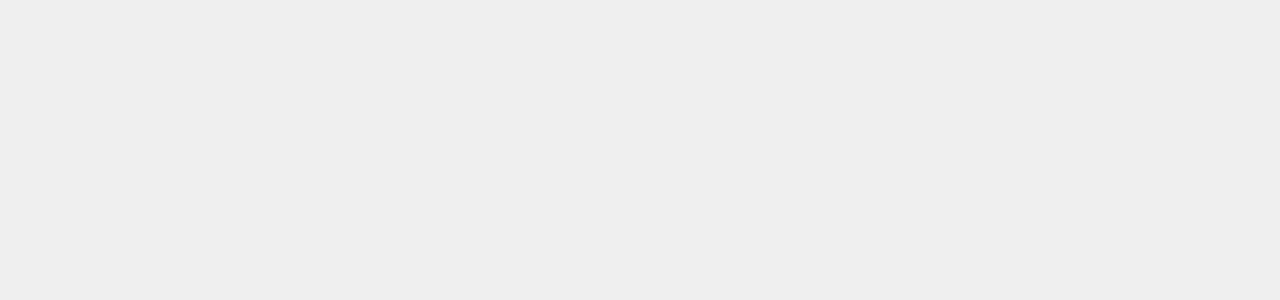
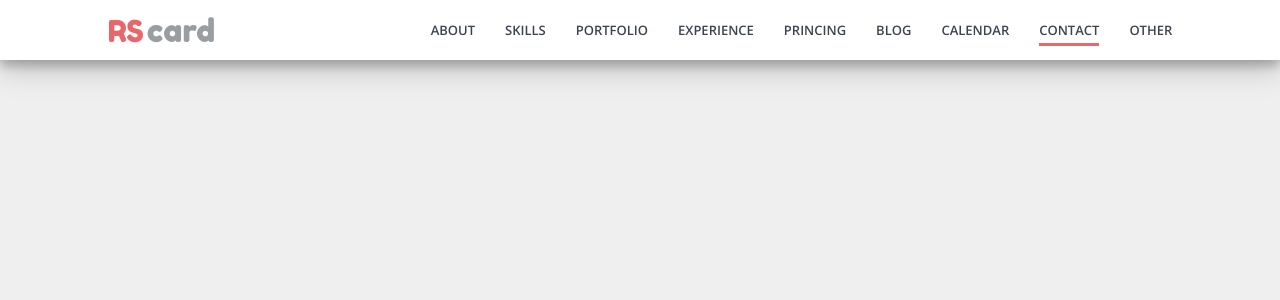
Before and after one commit to AlePaulichen/RScard, an Angular app: page /contact in a window 1280 px wide. Before the commit this address led to /. Shown: the top 300 px of the page. Built offline with nearby package versions, Linux system fonts and the light colour scheme.

Commit message:
contact module created

```diff
--- a/src/app/app-routing.module.ts
+++ b/src/app/app-routing.module.ts
@@ -10,6 +10,7 @@ const routes: Routes = [
     children: [
       { path: '', redirectTo: 'about', pathMatch: 'full' },
       { path: 'about', loadChildren: './about/about.module#AboutModule' },
+      { path: 'contact', loadChildren: './contact/contact.module#ContactModule' },
     ]
   }
 ];
--- /dev/null
+++ b/src/app/contact/pages/contact.component.html
@@ -0,0 +1 @@
+Contact works!
--- /dev/null
+++ b/src/app/contact/pages/contact.component.ts
@@ -0,0 +1,12 @@
+import { Component, OnInit } from '@angular/core';
+
+@Component({
+    selector: 'app-contact',
+    templateUrl: './contact.component.html',
+    styleUrls: ['./contact.component.scss']
+})
+export class ContactComponent implements OnInit {
+    constructor() { }
+
+    ngOnInit(): void { }
+}
--- a/src/app/shared/components/menu/menu.component.html
+++ b/src/app/shared/components/menu/menu.component.html
@@ -10,7 +10,7 @@
         <li class="navigation-item" routerLinkActive="-active"><a class="link">Princing</a></li>
         <li class="navigation-item" routerLinkActive="-active"><a class="link">Blog</a></li>
         <li class="navigation-item" routerLinkActive="-active"><a class="link">Calendar</a></li>
-        <li class="navigation-item" routerLinkActive="-active"><a class="link">Contact</a></li>
+        <li class="navigation-item" routerLink="/contact" routerLinkActive="-active"><a class="link">Contact</a></li>
         <li class="navigation-item" routerLinkActive="-active"><a class="link">Other</a></li>
     </ul>
     <button class="navigation-button">Menu</button>
```
Also changed, not shown: src/app/contact/contact.module.ts (added, +13 -0 lines), src/app/contact/contact.routing.module.ts (added, +14 -0 lines), src/app/contact/pages/contact.component.scss (added), 1 other file (tests, documents, lock files or other folders).
